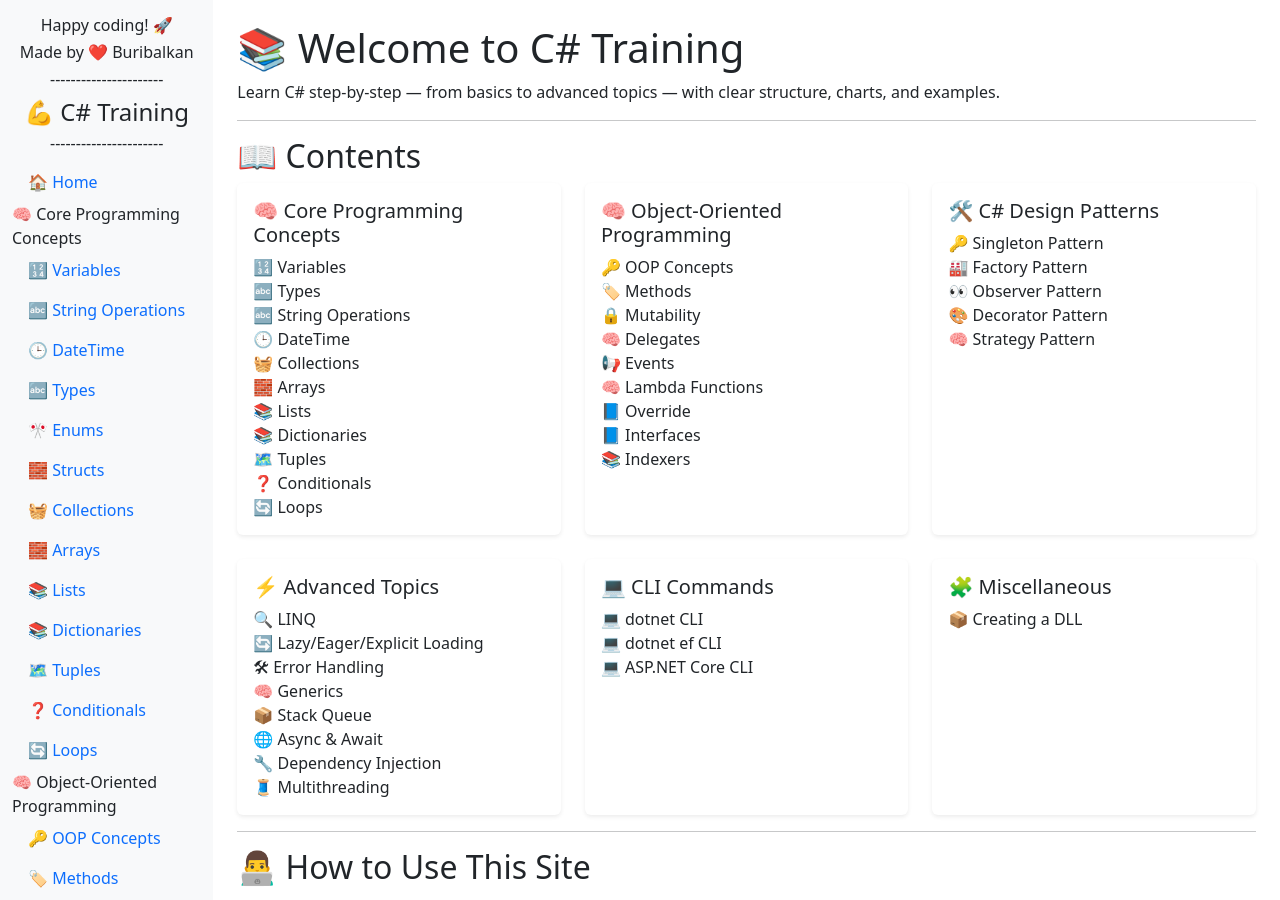
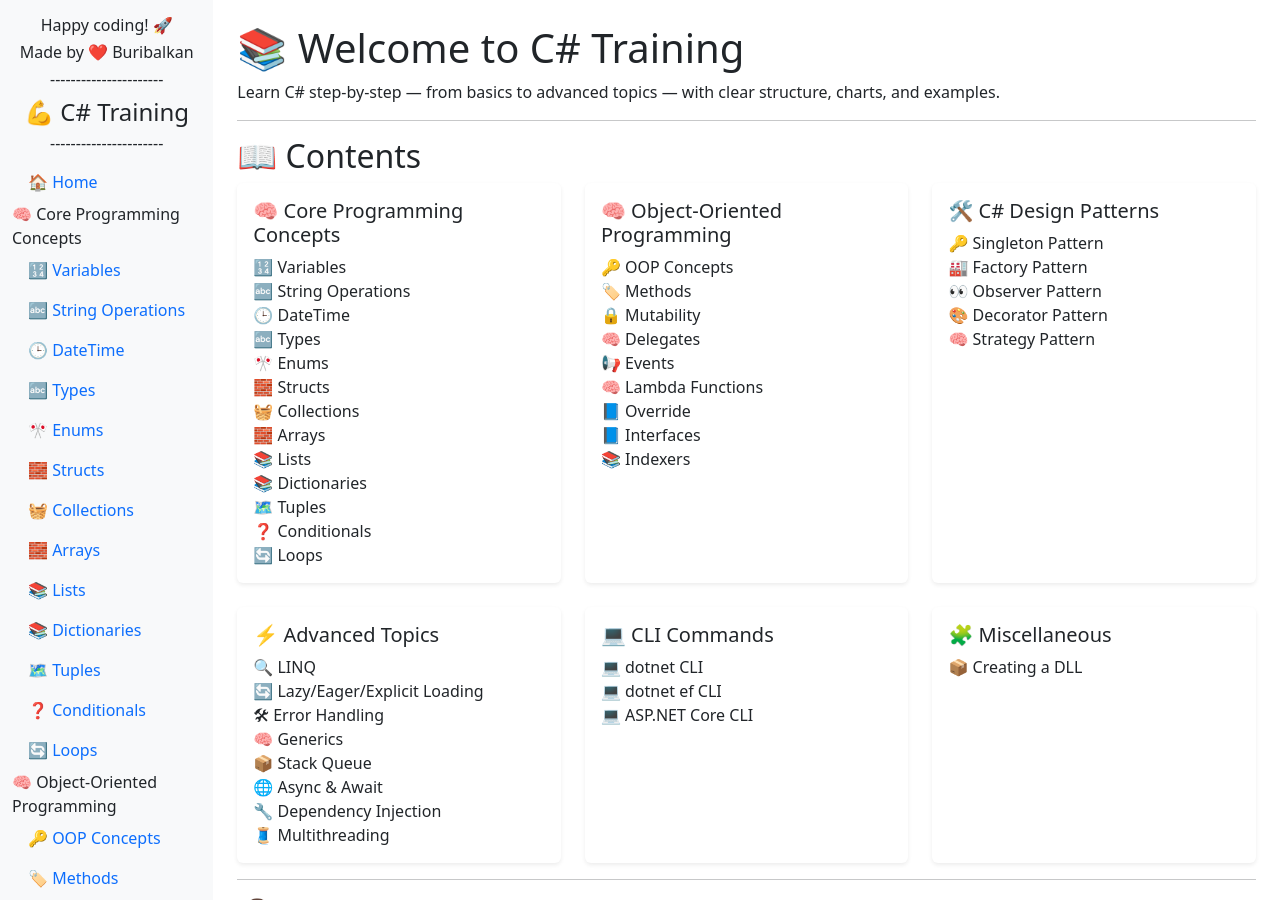
Before and after one commit to buribalkan/C-SHARP-Training, a Jekyll site: the page built from index.md, in a window 1280 px wide and 900 px high. Built offline with Jekyll 4.4.1, drawn with Linux system fonts in a browser that asks for light colours; nearby versions of some CDN libraries.

Commit message:
Update index.md

```diff
--- a/index.md
+++ b/index.md
@@ -20,9 +20,11 @@ title: Home
         <h5 class="card-title">🧠 Core Programming Concepts</h5>
         <ul class="list-unstyled mb-0">
           <li><a class="nav-link p-0" href="{{ site.baseurl }}/Variables">🔢 Variables</a></li>
-          <li><a class="nav-link p-0" href="{{ site.baseurl }}/Types">🔤 Types</a></li>
           <li><a class="nav-link p-0" href="{{ site.baseurl }}/Strings">🔤 String Operations</a></li>
           <li><a class="nav-link p-0" href="{{ site.baseurl }}/DateTime">🕒 DateTime</a></li>
+          <li><a class="nav-link p-0" href="{{ site.baseurl }}/Types">🔤 Types</a></li>
+          <li><a class="nav-link p-0" href="{{ site.baseurl }}/Enums">🎌 Enums</a></li>
+          <li><a class="nav-link p-0" href="{{ site.baseurl }}/Structs">🧱 Structs</a></li>
           <li><a class="nav-link p-0" href="{{ site.baseurl }}/Collections">🧺 Collections</a></li>
           <li><a class="nav-link p-0" href="{{ site.baseurl }}/Arrays">🧱 Arrays</a></li>
           <li><a class="nav-link p-0" href="{{ site.baseurl }}/Lists">📚 Lists</a></li>
```
